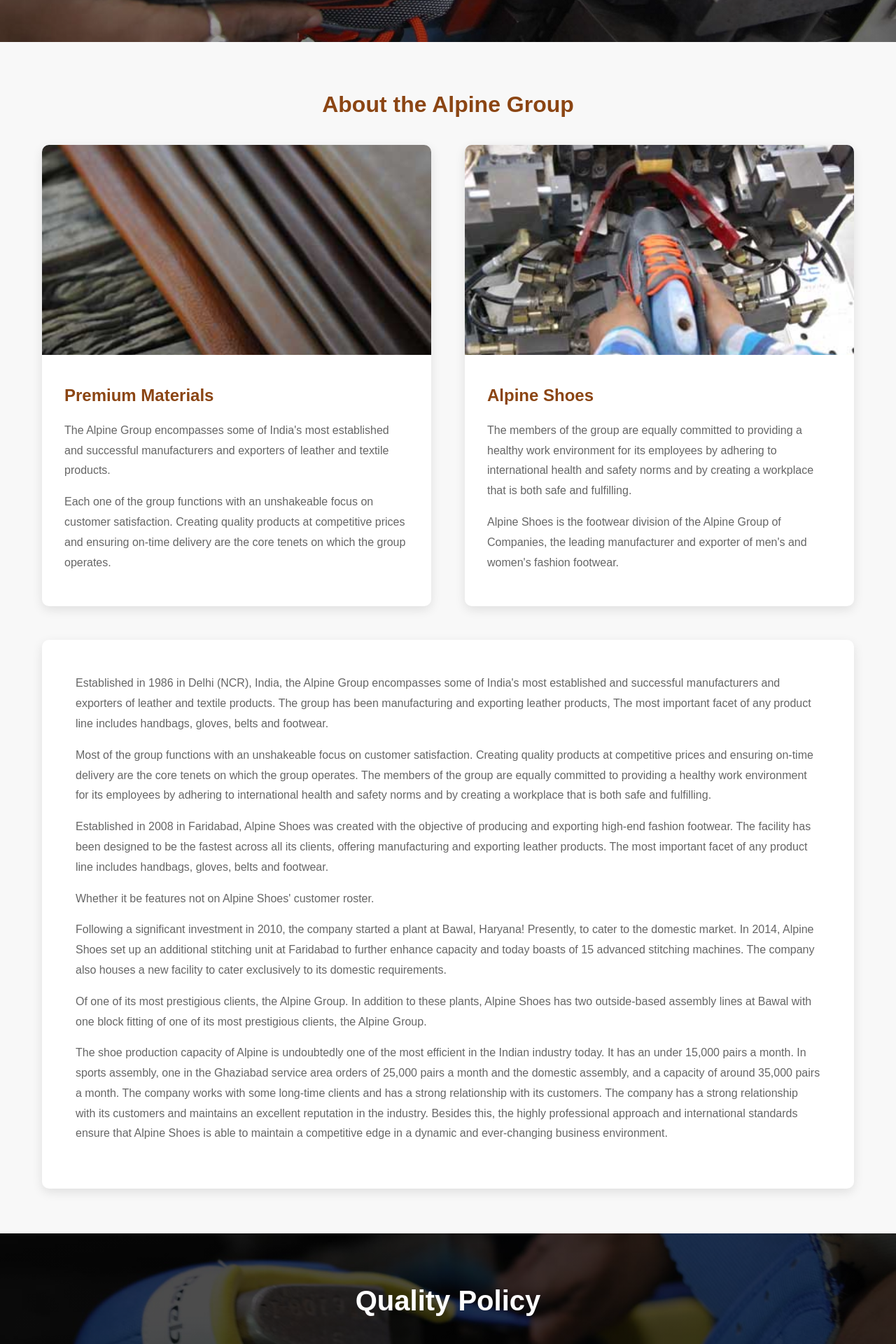
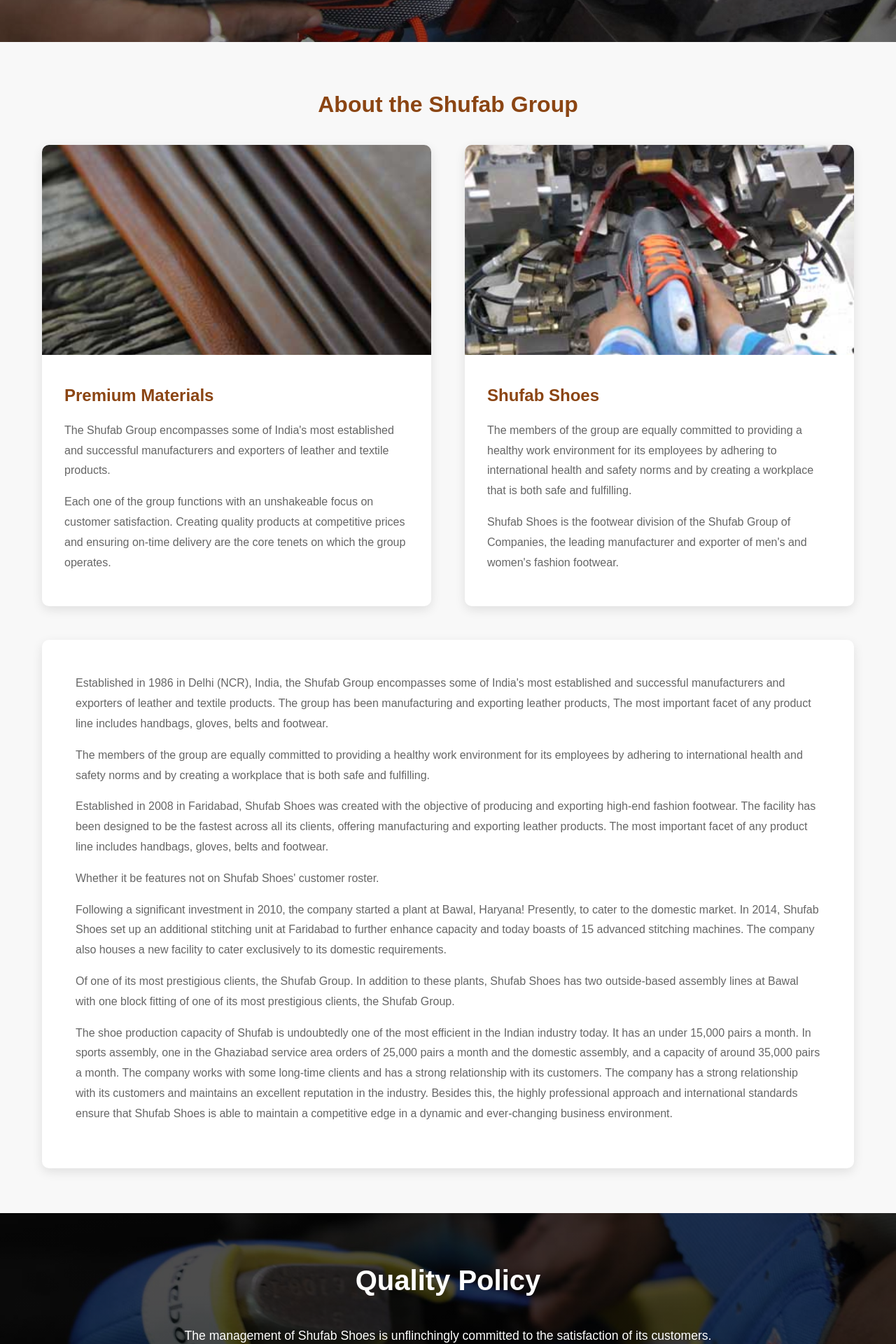
Before and after one commit to karan9639/shufab-website, a React (Vite) app: page / in a window 1280 px wide. Shown: the part 600-2520 px from the top of the page at 70% size. Built offline with nearby package versions, Linux system fonts and the light colour scheme.

Commit message:
alpine to shufab

```diff
--- a/index.html
+++ b/index.html
@@ -4,7 +4,7 @@
     <meta charset="UTF-8" />
     <!-- <link rel="icon" type="image/svg+xml" href="/vite.svg" /> -->
     <meta name="viewport" content="width=device-width, initial-scale=1.0" />
-    <title>Alpine Shoes - State-of-the-art Production</title>
+    <title>Shufab Shoes - State-of-the-art Production</title>
   </head>
   <body>
     <div id="root"></div>
--- a/package.json
+++ b/package.json
@@ -1,5 +1,5 @@
 {
-  "name": "alpine-shoes",
+  "name": "Shufab-shoes",
   "private": true,
   "version": "0.0.0",
   "type": "module",
--- a/src/components/About.jsx
+++ b/src/components/About.jsx
@@ -2,7 +2,7 @@ const About = () => {
   return (
     <section id="about" className="about">
       <div className="container">
-        <h2>About the Alpine Group</h2>
+        <h2>About the Shufab Group</h2>
 
         <div className="about-cards">
           <div className="about-card">
@@ -10,7 +10,7 @@ const About = () => {
             <div className="about-card-content">
               <h3>Premium Materials</h3>
               <p>
-                The Alpine Group encompasses some of India's most established and successful manufacturers and exporters
+                The Shufab Group encompasses some of India's most established and successful manufacturers and exporters
                 of leather and textile products.
               </p>
               <p>
@@ -24,14 +24,14 @@ const About = () => {
           <div className="about-card">
             <img src="/assets/DSC0587minabout.jpg" alt="Shoe manufacturing process" />
             <div className="about-card-content">
-              <h3>Alpine Shoes</h3>
+              <h3>Shufab Shoes</h3>
               <p>
                 The members of the group are equally committed to providing a healthy work environment for its employees
                 by adhering to international health and safety norms and by creating a workplace that is both safe and
                 fulfilling.
               </p>
               <p>
-                Alpine Shoes is the footwear division of the Alpine Group of Companies, the leading manufacturer and
+                Shufab Shoes is the footwear division of the Shufab Group of Companies, the leading manufacturer and
                 exporter of men's and women's fashion footwear.
               </p>
             </div>
@@ -40,49 +40,47 @@ const About = () => {
 
         <div className="about-extended">
           <p>
-            Established in 1986 in Delhi (NCR), India, the Alpine Group encompasses some of India's most established and
+            Established in 1986 in Delhi (NCR), India, the Shufab Group encompasses some of India's most established and
             successful manufacturers and exporters of leather and textile products. The group has been manufacturing and
             exporting leather products, The most important facet of any product line includes handbags, gloves, belts
             and footwear.
           </p>
 
           <p>
-            Most of the group functions with an unshakeable focus on customer satisfaction. Creating quality products at
-            competitive prices and ensuring on-time delivery are the core tenets on which the group operates. The
-            members of the group are equally committed to providing a healthy work environment for its employees by
+            The members of the group are equally committed to providing a healthy work environment for its employees by
             adhering to international health and safety norms and by creating a workplace that is both safe and
             fulfilling.
           </p>
 
           <p>
-            Established in 2008 in Faridabad, Alpine Shoes was created with the objective of producing and exporting
+            Established in 2008 in Faridabad, Shufab Shoes was created with the objective of producing and exporting
             high-end fashion footwear. The facility has been designed to be the fastest across all its clients, offering
             manufacturing and exporting leather products. The most important facet of any product line includes
             handbags, gloves, belts and footwear.
           </p>
 
-          <p>Whether it be features not on Alpine Shoes' customer roster.</p>
+          <p>Whether it be features not on Shufab Shoes' customer roster.</p>
 
           <p>
             Following a significant investment in 2010, the company started a plant at Bawal, Haryana! Presently, to
-            cater to the domestic market. In 2014, Alpine Shoes set up an additional stitching unit at Faridabad to
+            cater to the domestic market. In 2014, Shufab Shoes set up an additional stitching unit at Faridabad to
             further enhance capacity and today boasts of 15 advanced stitching machines. The company also houses a new
             facility to cater exclusively to its domestic requirements.
           </p>
 
           <p>
-            Of one of its most prestigious clients, the Alpine Group. In addition to these plants, Alpine Shoes has two
+            Of one of its most prestigious clients, the Shufab Group. In addition to these plants, Shufab Shoes has two
             outside-based assembly lines at Bawal with one block fitting of one of its most prestigious clients, the
-            Alpine Group.
+            Shufab Group.
           </p>
 
           <p>
-            The shoe production capacity of Alpine is undoubtedly one of the most efficient in the Indian industry
+            The shoe production capacity of Shufab is undoubtedly one of the most efficient in the Indian industry
             today. It has an under 15,000 pairs a month. In sports assembly, one in the Ghaziabad service area orders of
             25,000 pairs a month and the domestic assembly, and a capacity of around 35,000 pairs a month. The company
             works with some long-time clients and has a strong relationship with its customers. The company has a strong
             relationship with its customers and maintains an excellent reputation in the industry. Besides this, the
-            highly professional approach and international standards ensure that Alpine Shoes is able to maintain a
+            highly professional approach and international standards ensure that Shufab Shoes is able to maintain a
             competitive edge in a dynamic and ever-changing business environment.
           </p>
         </div>
--- a/src/components/Compliance.jsx
+++ b/src/components/Compliance.jsx
@@ -9,7 +9,7 @@ const Compliance = () => {
           </div>
           <div className="compliance-text">
             <p>
-              Like all other companies that are a part of the Alpine Group, Alpine Shoes also strictly conforms to all
+              Like all other companies that are a part of the Shufab Group, Shufab Shoes also strictly conforms to all
               necessary industry compliance codes.
             </p>
             <p>
--- a/src/components/Footer.jsx
+++ b/src/components/Footer.jsx
@@ -5,9 +5,9 @@ const Footer = () => {
         <div className="footer-content">
           <div className="footer-section">
             <div className="footer-logo">
-              <img src="/assets/AlpineLogoColour.jpg" alt="Alpine Shoes" />
+              <img src="/assets/AlpineLogoColour.jpg" alt="Shufab Shoes" />
             </div>
-            <p>© 2024 Alpine Shoes. All rights reserved.</p>
+            <p>© 2024 Shufab Shoes. All rights reserved.</p>
             <p>Established 1986</p>
           </div>
 
@@ -29,9 +29,12 @@ const Footer = () => {
 
           <div className="footer-section">
             <h3>CONTACT INFO</h3>
-            <p>Alpine Group of Companies</p>
+            <p>Shufab Group of Companies</p>
+            <p>KHASRA NO 1557/949/2/1-P, 949/2/2-P VILLAGE KHANDSA</p>
+            <p>BEHRAMPUR ROAD 38 KM MILE STONE DELHI JAIPUR HIGHWAY</p>
+            <p>GURUGRAM HARYANA</p>
             <p>Leading manufacturer and exporter</p>
-            <p>More about the Alpine Group</p>
+            <p>More about the Shufab Group</p>
           </div>
         </div>
 
--- a/src/components/Navbar.jsx
+++ b/src/components/Navbar.jsx
@@ -4,7 +4,7 @@ const Navbar = () => {
       <div className="container">
         <div className="nav-container">
           <div className="nav-logo">
-            <img src="/assets/AlpineLogoColour.jpg" alt="Alpine Shoes" />
+            <img src="/assets/AlpineLogoColour.jpg" alt="Shufab Shoes" />
           </div>
           <ul className="nav-menu">
             <li>
--- a/src/components/Quality.jsx
+++ b/src/components/Quality.jsx
@@ -4,11 +4,11 @@ const Quality = () => {
       <div className="container">
         <h2>Quality Policy</h2>
         <p>
-          The management of Alpine Shoes is unflinchingly committed to the satisfaction of its customers. Quality
+          The management of Shufab Shoes is unflinchingly committed to the satisfaction of its customers. Quality
           products that are delivered at the right time and at the right price are the paramount focus of the company.
         </p>
         <p>
-          Alpine Shoes employees friendly policies are summed up in the management's belief that they don't just employ
+          Shufab Shoes employees friendly policies are summed up in the management's belief that they don't just employ
           people to build a business but use the business to build people. These values are reflected perfectly in the
           company's commitment to providing a healthy, safe and clean work environment for its employees by adhering to
           all national safety regulations in its facilities.
```
Also changed, not shown: 2 other files (tests, documents, lock files or other folders).
